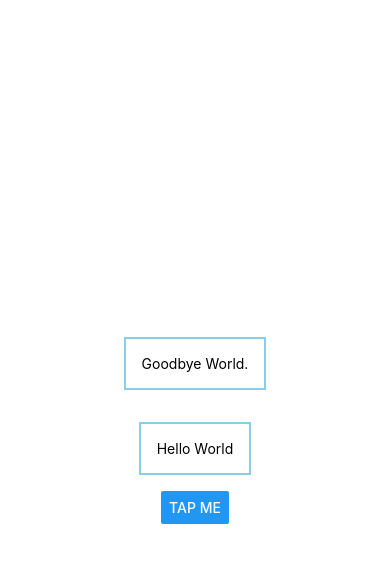
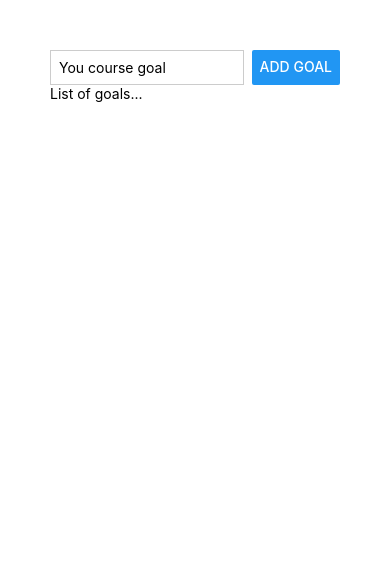
Before and after one commit to vincentochoa3/ReactNative-Course, a React Native app: screen / in a window 390 px wide. Shown: the top 562 px of the page. Built offline with nearby package versions, Linux system fonts and the light colour scheme.

Commit message:
simple layout using styling and FlexBox

```diff
--- a/App.js
+++ b/App.js
@@ -1,32 +1,34 @@
 import { StatusBar } from 'expo-status-bar';
-import { StyleSheet, Text, View, Button } from 'react-native';
+import { StyleSheet, Text, View, Button, TextInput } from 'react-native';
 
 export default function App() {
   return (
-    <View style={styles.container}>
+    <View style={styles.appContainer}>
+      <View style={styles.inputContainer}>
+        <TextInput style={styles.textInput} placeholder="You course goal" />
+        <Button title="Add Goal"/>
+      </View>
       <View>
-        <Text style={styles.dummyText}>Goodbye World.</Text>
-        </View>
-      <Text style={styles.dummyText}>
-        Hello World
-      </Text>
-      <StatusBar style="auto" />
-      <Button title="Tap Me"/>
+        <Text>List of goals...</Text>
+      </View>
     </View>
   );
 }
 
 const styles = StyleSheet.create({
-  container: {
-    flex: 1,
-    backgroundColor: '#fff',
-    alignItems: 'center',
-    justifyContent: 'center',
+  appContainer: {
+    flex: 2,
+    padding: 50
   },
-  dummyText: {
-    margin: 16,
-    padding: 16,
-    borderWidth: 2,
-    borderColor: "skyblue",
+  inputContainer: {
+    flexDirection: 'row',
+    justifyContent: "space-between",
+  },
+  textInput: {
+    borderWidth: 1,
+    borderColor: "#cccccc",
+    width: "80%",
+    marginRight: 8,
+    padding: 8,
   }
 });
```
